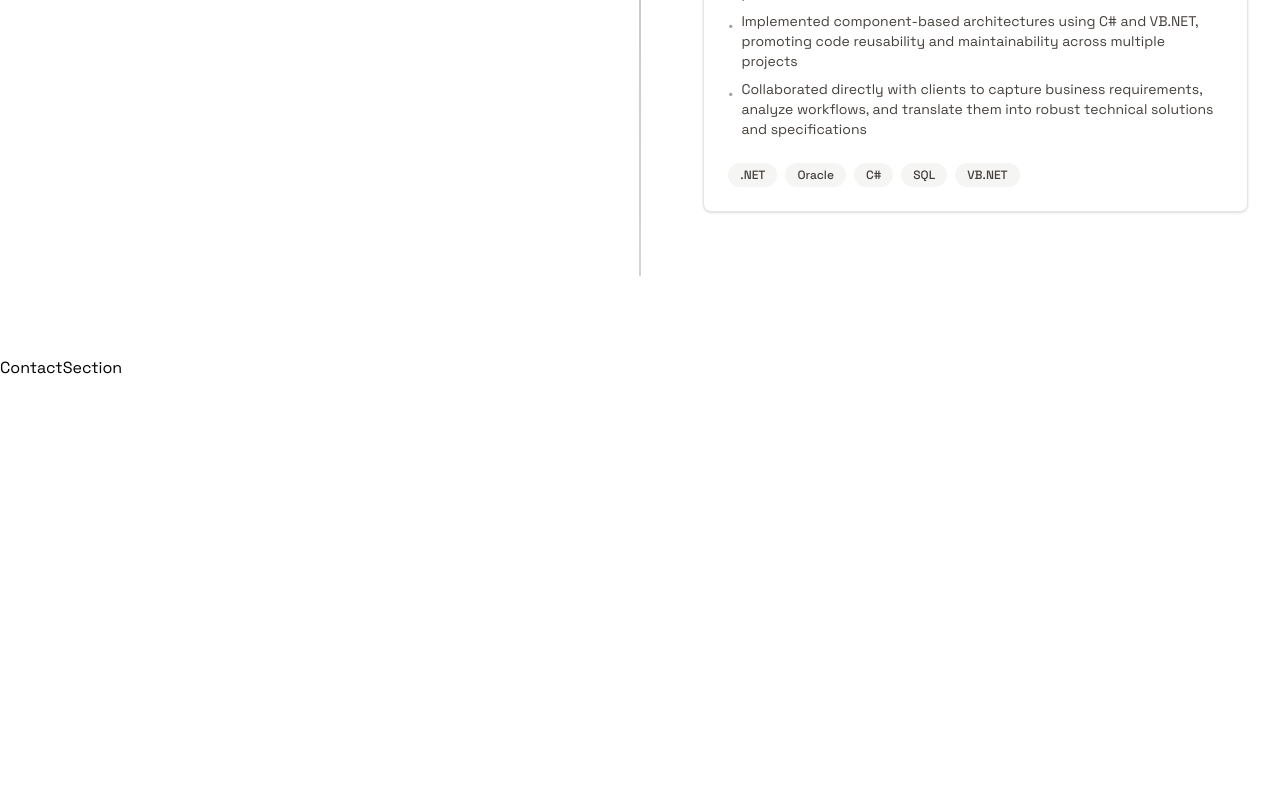
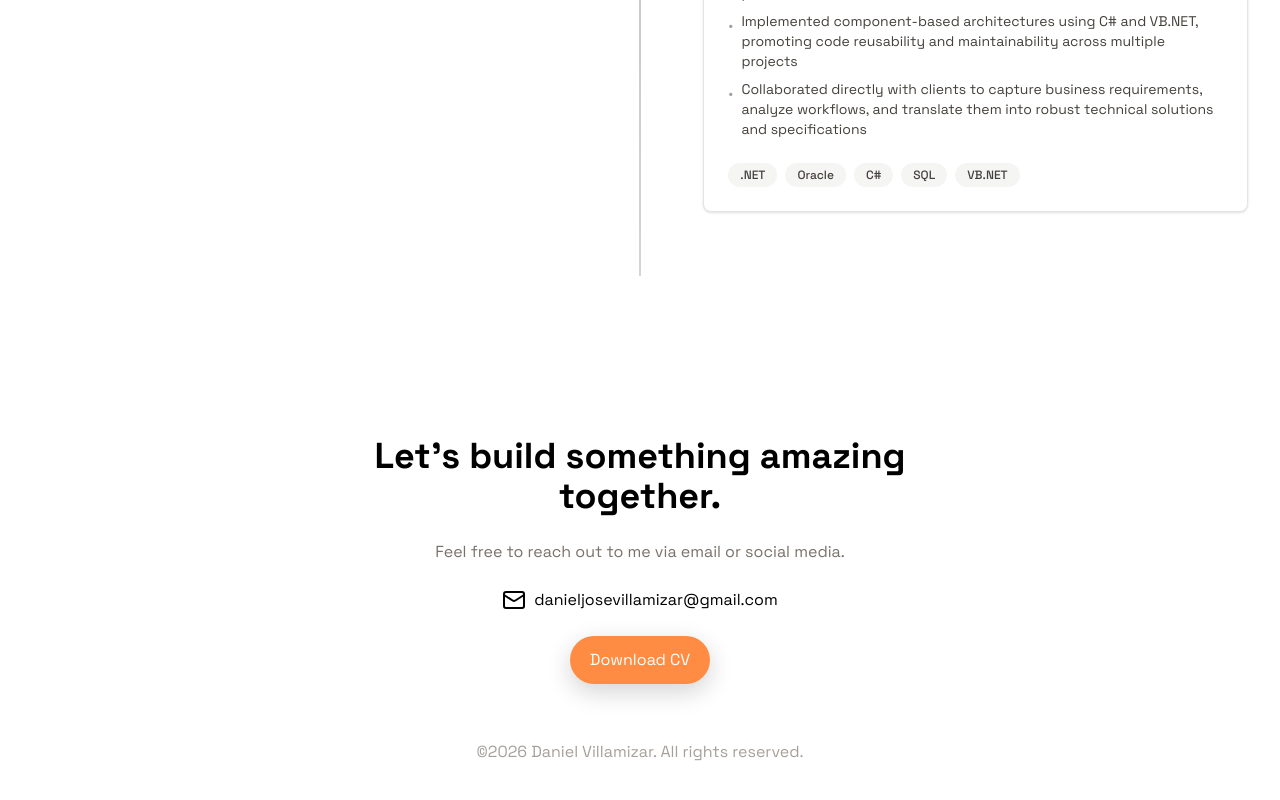
Before and after one commit to Spiro94/daniel-villamizar, a React (Vite) app: page / in a window 1280 px wide. Shown: the part 5108-5908 px from the top of the page. Before the commit the page ends 5488 px from the top, so only its background shows below. Built offline with nearby package versions, Linux system fonts and the light colour scheme.

Commit message:
feat: enhance ContactSection layout and content

```diff
--- a/src/components/ContactSection.tsx
+++ b/src/components/ContactSection.tsx
@@ -1,8 +1,14 @@
+import { Mail } from "lucide-react";
+import Button from "./Button";
 
 export default function ContactSection() {
     return (
-        <section id='contact'>
-            <div>ContactSection</div>
+        <section id='contact' className="flex flex-col items-center py-20 gap-6 max-w-6xl mx-auto text-center">
+            <h1 className="text-4xl font-bold max-w-2xl mx-auto">Let's build something amazing together.</h1>
+            <p className="text-stone-500">Feel free to reach out to me via email or social media.</p>
+            <div className="inline-flex gap-2"><Mail></Mail>danieljosevillamizar@gmail.com</div>
+            <Button type="primary">Download CV</Button>
+            <p className="text-stone-400 mt-8">&copy;{new Date().getFullYear()} Daniel Villamizar. All rights reserved.</p>
         </section>
     )
 }
```
